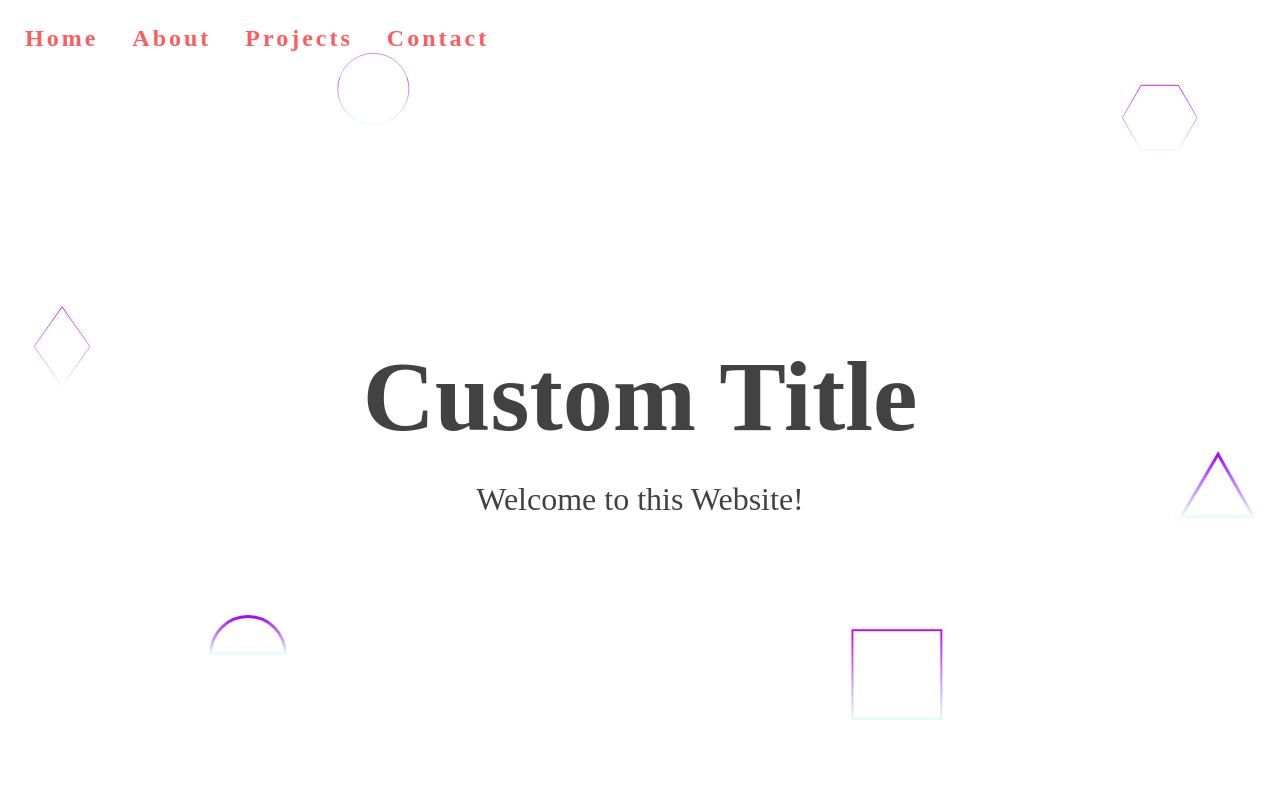
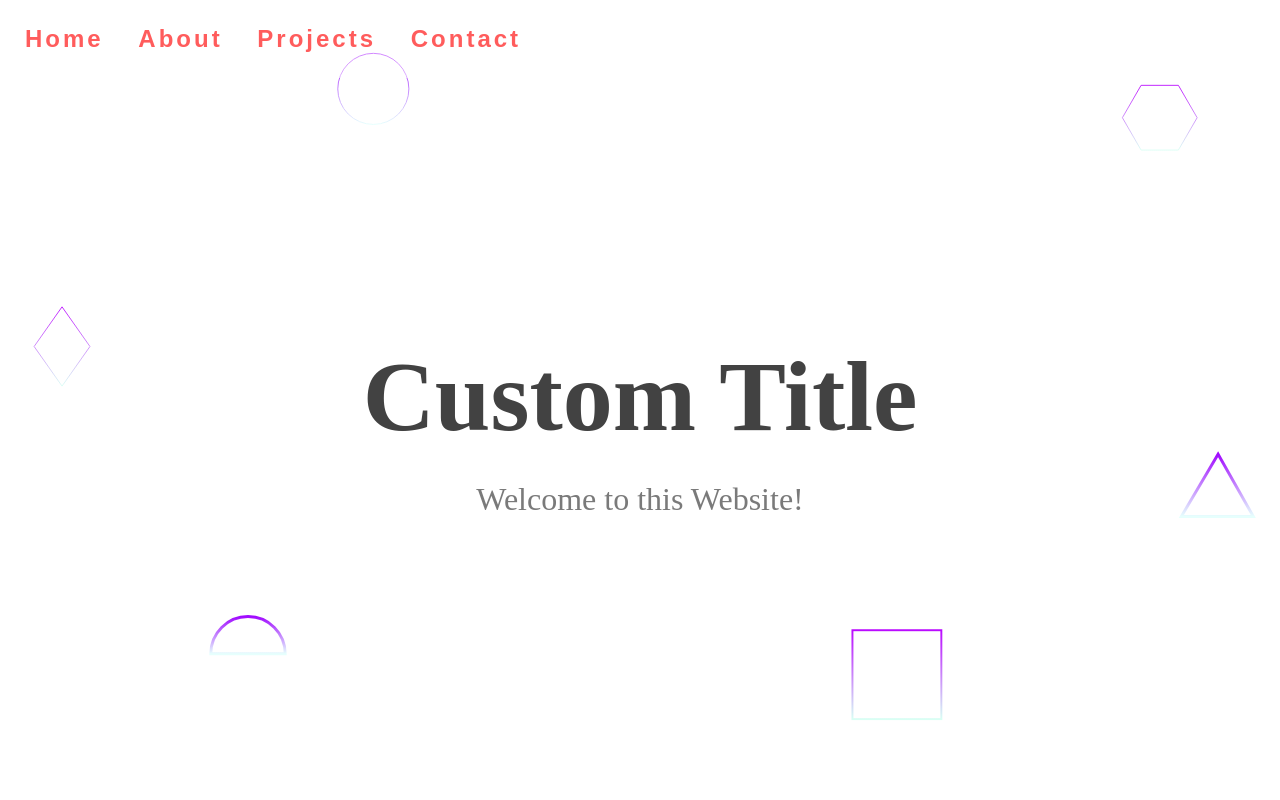
Before and after one commit to Nors1e/light-dark-mode, a plain HTML site: page index.html in a window 1280 px wide. Shown: the top 800 px of the page. Drawn offline with Linux system fonts and the light colour scheme; a script that the page names is missing.

```diff
--- a/style.css
+++ b/style.css
@@ -50,6 +50,7 @@ h1 {
 }
 
 h2 {
+  color: var(--on-background-alt);
   font-size: 32px;
   font-weight: normal;
 }
@@ -59,6 +60,7 @@ nav {
   z-index: 10;
   position: fixed;
   font-size: 24px;
+  font-family: Oswald, sans-serif;
   letter-spacing: 3px;
   padding: 25px;
   width: 100vw;
```
